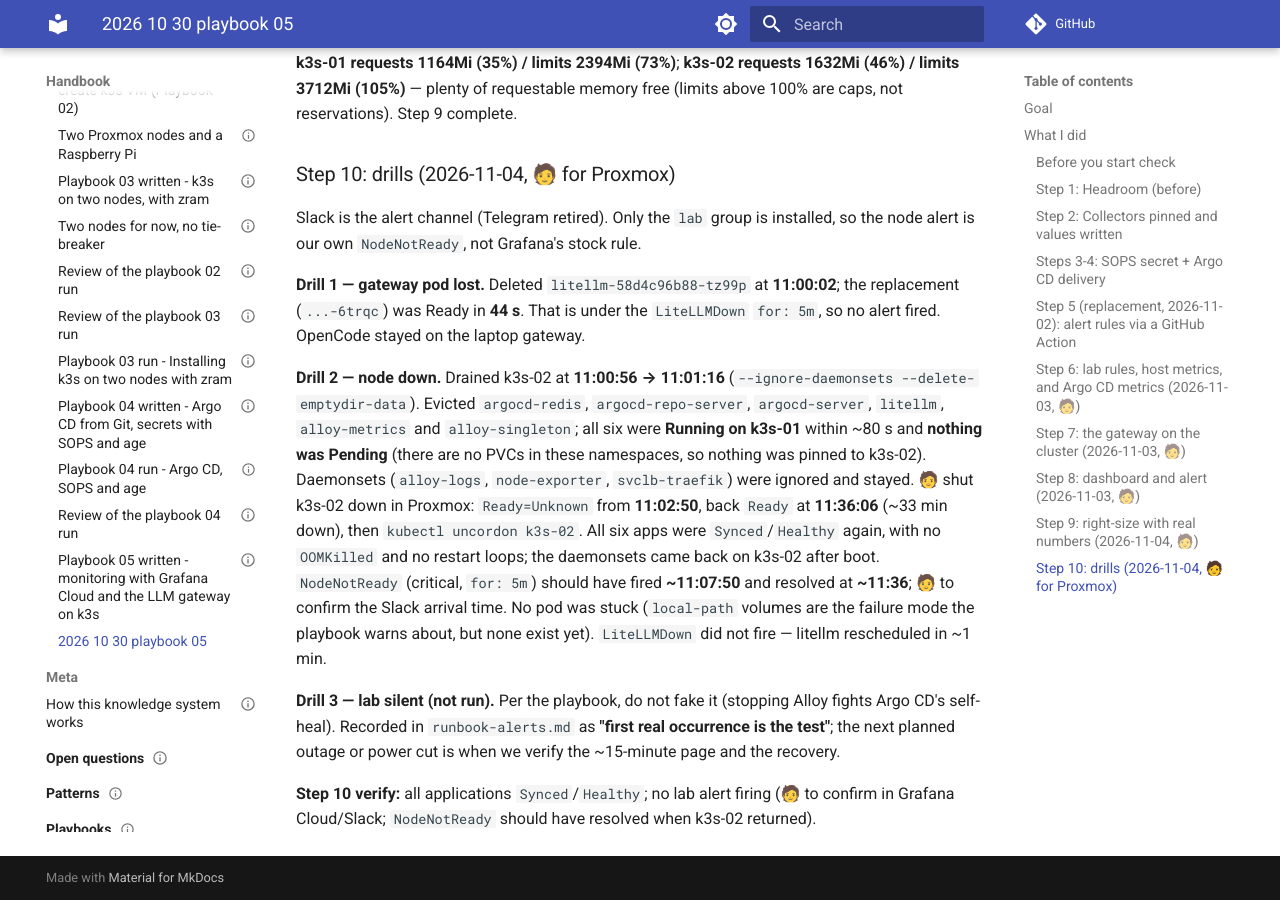
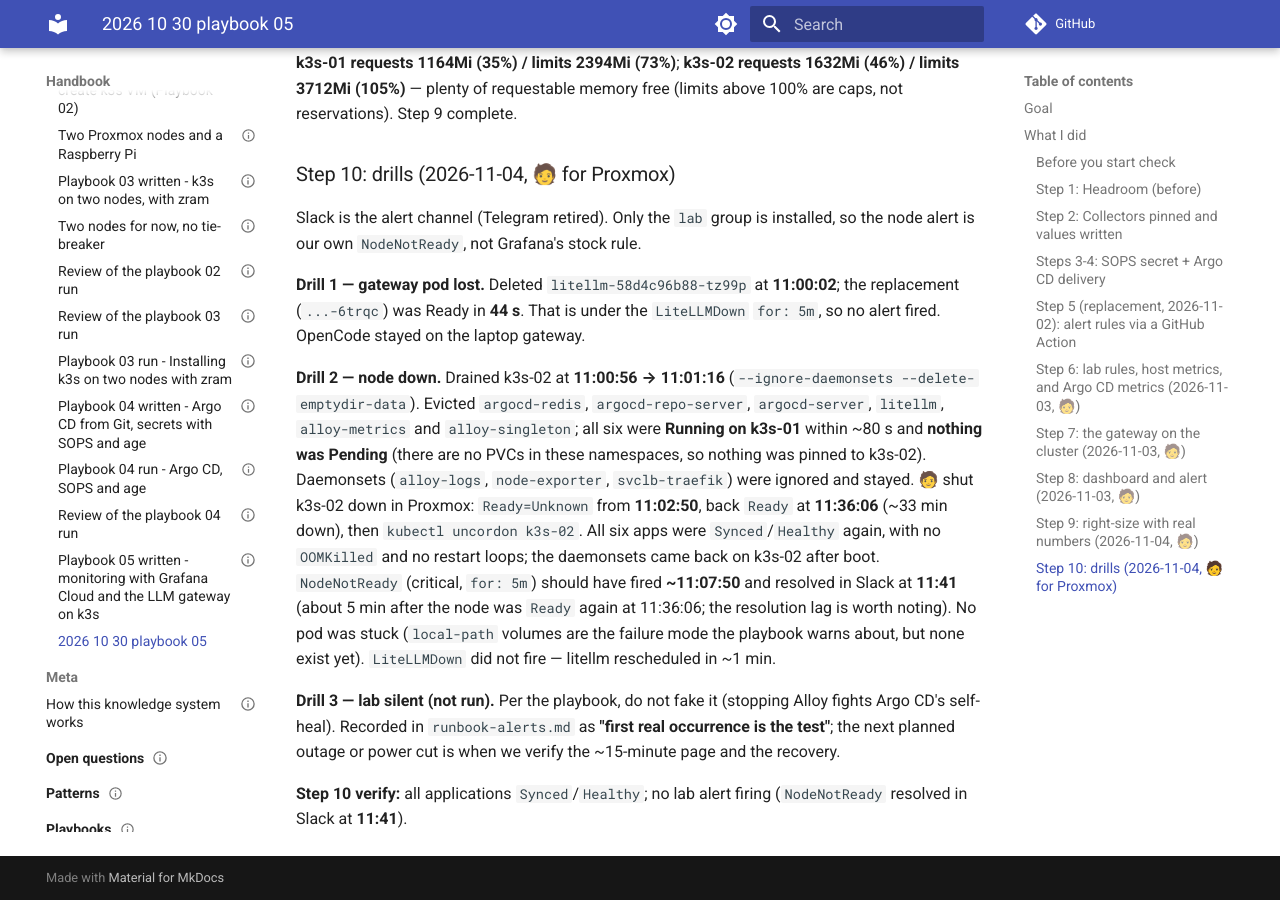
Before and after one commit to ssaav5-ai-labs/handbook, an MkDocs documentation site: the page built from docs/journal/2026/2026-10-30-playbook-05.md, in a window 1280 px wide and 900 px high, scrolled down 6985 px. Built offline with MkDocs 1.6.1 and Material for MkDocs 9.7.7, drawn with Linux system fonts in a browser that asks for light colours; comment, search, counter and statistics services are not loaded.

Commit message:
Playbook 05 run: record NodeNotReady resolved 11:41

```diff
--- a/docs/journal/2026/2026-10-30-playbook-05.md
+++ b/docs/journal/2026/2026-10-30-playbook-05.md
@@ -254,7 +254,8 @@ Pending** (there are no PVCs in these namespaces, so nothing was pinned to k3s-0
 `Ready=Unknown` from **11:02:50**, back `Ready` at **11:36:06** (~33 min down), then `kubectl uncordon
 k3s-02`. All six apps were `Synced`/`Healthy` again, with no `OOMKilled` and no restart loops; the
 daemonsets came back on k3s-02 after boot. `NodeNotReady` (critical, `for: 5m`) should have fired
-**~11:07:50** and resolved at **~11:36**; 🧑 to confirm the Slack arrival time. No pod was stuck
+**~11:07:50** and resolved in Slack at **11:41** (about 5 min after the node was `Ready` again at
+11:36:06; the resolution lag is worth noting). No pod was stuck
 (`local-path` volumes are the failure mode the playbook warns about, but none exist yet). `LiteLLMDown` did
 not fire — litellm rescheduled in ~1 min.
 
@@ -262,5 +263,5 @@ not fire — litellm rescheduled in ~1 min.
 self-heal). Recorded in `runbook-alerts.md` as **"first real occurrence is the test"**; the next planned
 outage or power cut is when we verify the ~15-minute page and the recovery.
 
-**Step 10 verify:** all applications `Synced`/`Healthy`; no lab alert firing (🧑 to confirm in Grafana
-Cloud/Slack; `NodeNotReady` should have resolved when k3s-02 returned).
+**Step 10 verify:** all applications `Synced`/`Healthy`; no lab alert firing (`NodeNotReady` resolved in
+Slack at **11:41**).
```
